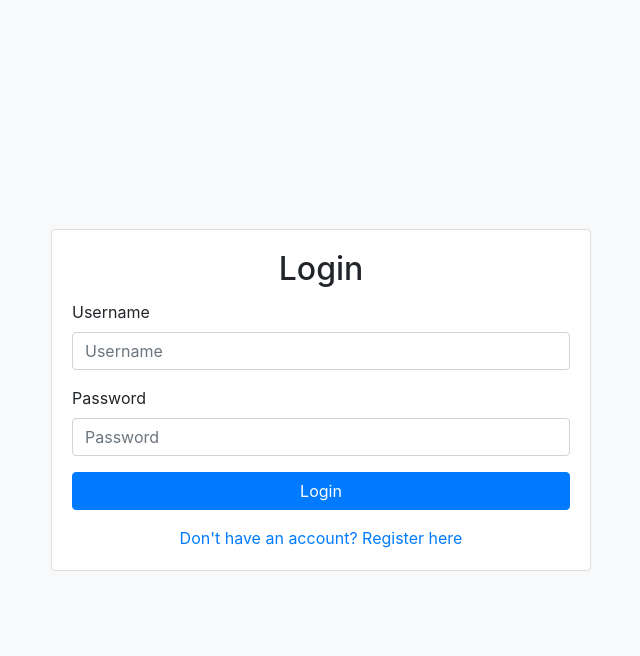
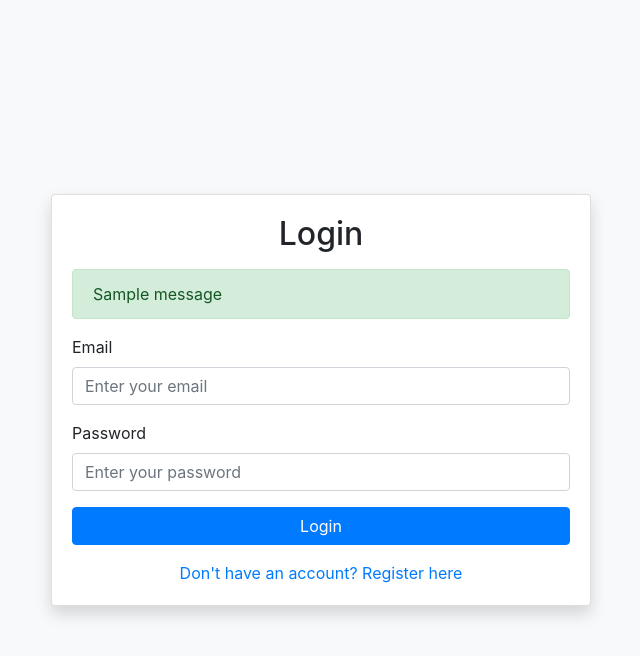
Before and after one commit to DanielGonzalez101/ReconocimientoDesarrollo, a Flask app: template src/templates/login.html in a window 1280 px wide. Shown: the top 656 px of the page, without its empty margins (319-959 px from the left). Run offline with Flask 3, Linux system fonts and the light colour scheme; the template is opened without the code that fills it, so the values that code supplies are empty; one stand-in notice (Sample message) is shown; some libraries are stand-ins or nearby versions.

Commit message:
Agrego validaciones del registrar cuenta y login ya funcional

```diff
--- a/src/app.py
+++ b/src/app.py
@@ -1,17 +1,20 @@
-from flask import Flask, render_template
-from owners.ownerRegister import owners_bp  # Importa el blueprint
+from flask import Flask, redirect, url_for
+from owners.ownerRegister import register_bp  # Importa el blueprint de registro
+from owners.ownerLogin import login_bp  # Importa el blueprint de login
 
 # Inicializa la app
 app = Flask(__name__, template_folder="templates")
-app.secret_key = "your_secret_key"  # Necesario para usar flash messages
+app.secret_key = "your_secret_key"  # Necesario para flash messages
 
-# Registrar el blueprint
-app.register_blueprint(owners_bp)
+# Registrar blueprints
+app.register_blueprint(login_bp, url_prefix="/login")
+app.register_blueprint(register_bp, url_prefix="/register")
 
-# Ruta para el login
-@app.route("/", methods=["GET", "POST"])
-def login():
-    return render_template("login.html")
+# Redirige la raíz al login
+@app.route("/")
+def home():
+    return redirect(url_for("login.login"))  # Redirige al blueprint de login
 
+# Punto de entrada
 if __name__ == "__main__":
     app.run(debug=True)
--- a/src/templates/login.html
+++ b/src/templates/login.html
@@ -12,24 +12,35 @@
     <div class="container">
         <div class="row justify-content-center">
             <div class="col-md-6">
-                <div class="card">
+                <div class="card shadow">
                     <div class="card-body">
                         <h2 class="card-title text-center">Login</h2>
-                        <form action="/login" method="POST">
+                        <!-- Mostrar mensajes flash -->
+                        {% with messages = get_flashed_messages(with_categories=true) %}
+                        {% if messages %}
+                        <div class="mt-3">
+                            {% for category, message in messages %}
+                            <div class="alert alert-{{ category }}">{{ message }}</div>
+                            {% endfor %}
+                        </div>
+                        {% endif %}
+                        {% endwith %}
+
+                        <form action="{{ url_for('login.login') }}" method="POST">
                             <div class="form-group">
-                                <label for="username">Username</label>
-                                <input type="text" class="form-control" id="username" name="username"
-                                    placeholder="Username" required>
+                                <label for="email">Email</label>
+                                <input type="email" class="form-control" id="email" name="email"
+                                    placeholder="Enter your email" required>
                             </div>
                             <div class="form-group">
                                 <label for="password">Password</label>
                                 <input type="password" class="form-control" id="password" name="password"
-                                    placeholder="Password" required>
+                                    placeholder="Enter your password" required>
                             </div>
-                            <button type="submit" class="btn btn-primary btn-block">Login</button>
+                            <button type="submit" class="btn btn-primary btn-block mt-3">Login</button>
                         </form>
                         <div class="text-center mt-3">
-                            <a href="{{ url_for('owner.registerOwner')}}">Don't have an account? Register here</a>
+                            <a href="{{ url_for('register.registerOwner') }}">Don't have an account? Register here</a>
                         </div>
                     </div>
                 </div>
--- a/src/templates/registerOwner.html
+++ b/src/templates/registerOwner.html
@@ -39,7 +39,7 @@
 
         <h1 class="text-center">Owner Registration</h1>
 
-        <form action="{{ url_for('owner.registerOwner') }}" method="POST" class="mt-4">
+        <form action="{{ url_for('register.registerOwner') }}" method="POST" class="mt-4">
             <div class="mb-3">
                 <label for="first_name" class="form-label">First Name</label>
                 <input type="text" id="first_name" name="first_name" class="form-control"
```
Also changed, not shown: src/owners/ownerLogin.py (+8 -9 lines), src/owners/ownerRegister.py (+43 -5 lines), src/db/database.db, src/db/databases.db (added).
